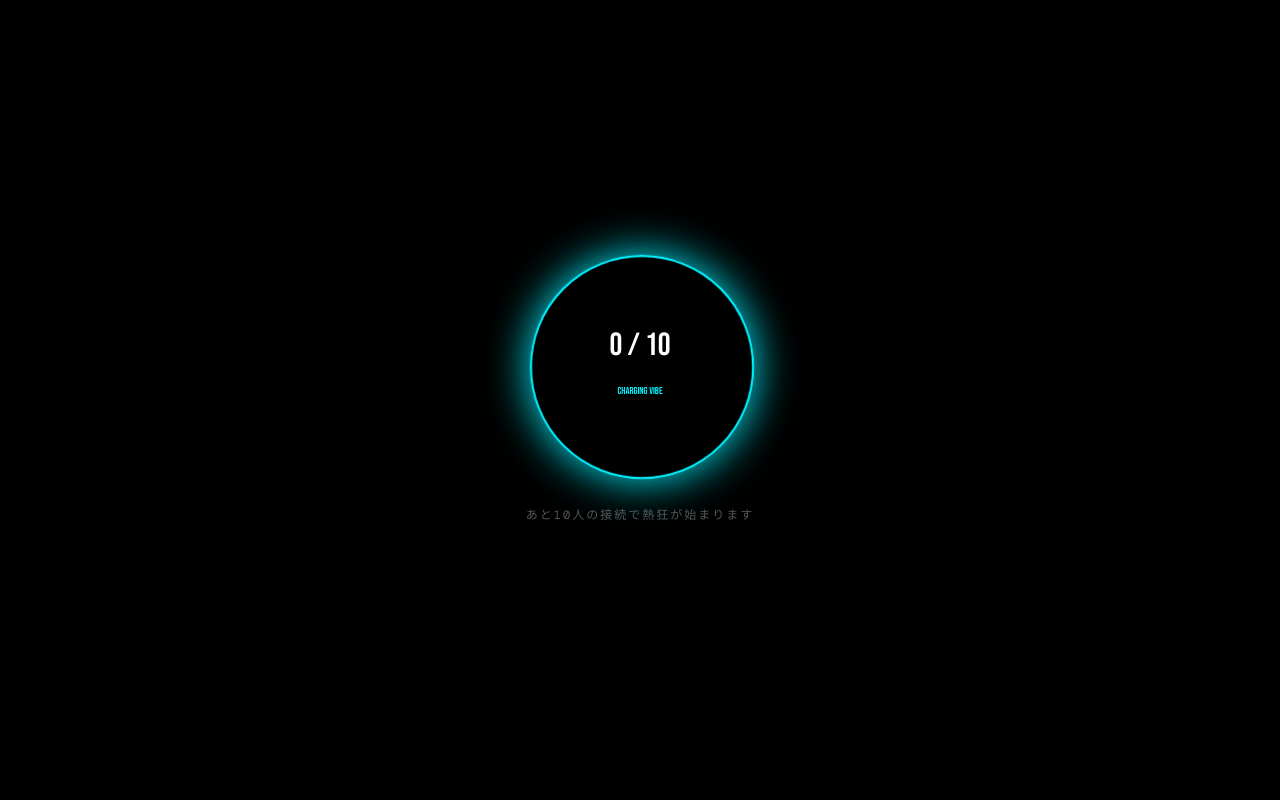
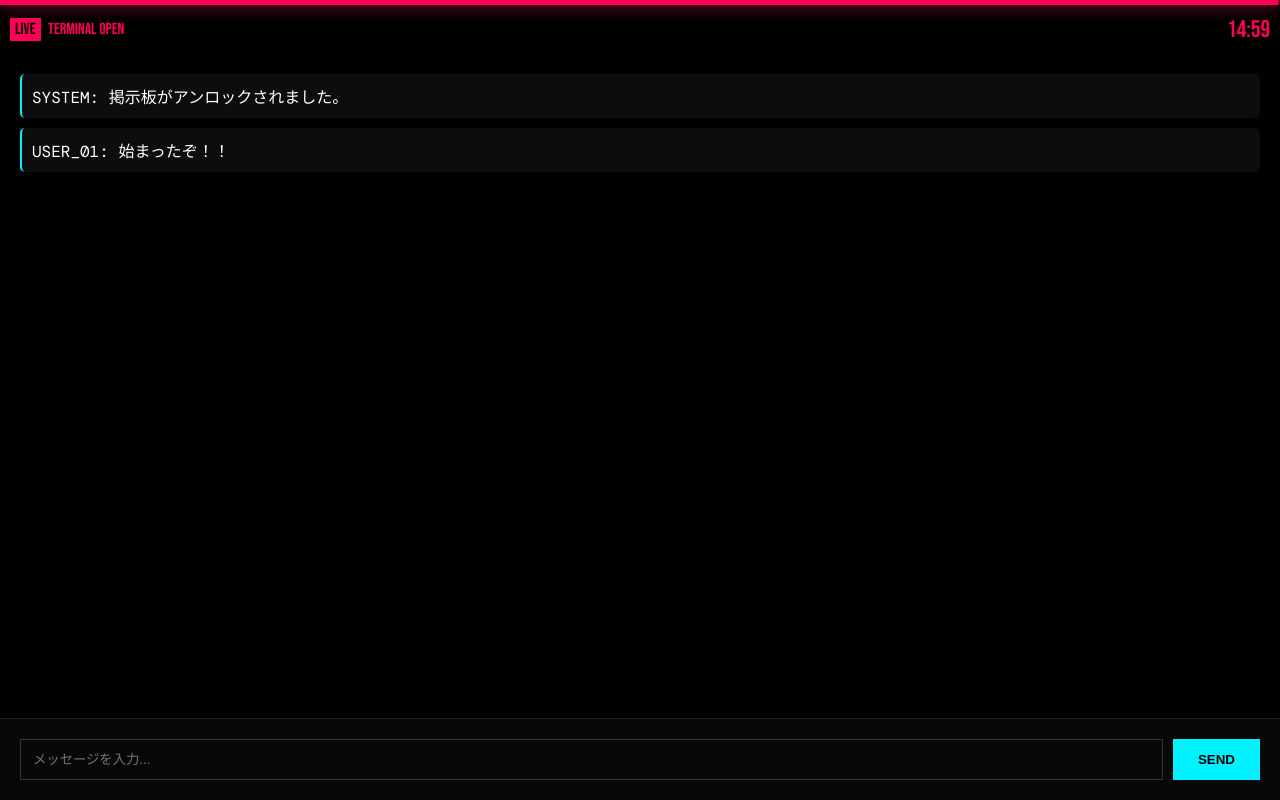
Before and after one commit to taichi0615/noctex, a plain HTML site: page chat.html in a window 1280 px wide. Drawn offline with nearby package versions, Linux system fonts and the light colour scheme.

Commit message:
Update chat.html

```diff
--- a/chat.html
+++ b/chat.html
@@ -3,7 +3,7 @@
 <head>
     <meta charset="UTF-8">
     <meta name="viewport" content="width=device-width, initial-scale=1.0">
-    <title>NOCTEX | VIBE TERMINAL</title>
+    <title>NOCTEX | DEMO MODE</title>
     <link href="https://fonts.googleapis.com/css2?family=Bebas+Neue&family=DM+Mono&display=swap" rel="stylesheet">
     <style>
         :root { --blue: #00f2ff; --red: #ff0055; --bg: #000; }
@@ -12,39 +12,38 @@
         /* ―― 待機状態：コア演出 ―― */
         #ignitor-screen {
             height: 100vh; display: flex; flex-direction: column; align-items: center; justify-content: center;
-            transition: opacity 0.5s;
         }
         .core-container { position: relative; width: 200px; height: 200px; }
         .core-circle {
             position: absolute; width: 100%; height: 100%;
             border: 2px solid var(--blue); border-radius: 50%;
             box-shadow: 0 0 20px var(--blue);
-            /* 人数に応じてアニメーション速度を変える */
-            animation: pulse 2s infinite ease-in-out;
+            animation: pulse 0.5s infinite ease-in-out; /* デモ用に最初から高速 */
         }
         .core-text {
             position: absolute; top: 50%; left: 50%; transform: translate(-50%, -50%);
             font-family: 'Bebas Neue'; font-size: 32px; text-align: center;
         }
 
-        /* ―― 解放状態：チャット画面 ―― */
+        /* ―― チャット画面 ―― */
         #chat-screen { display: none; height: 100vh; flex-direction: column; }
         #timer-bar {
             height: 5px; background: var(--red); width: 100%;
             box-shadow: 0 0 15px var(--red); transform-origin: left;
         }
         #message-list { flex: 1; overflow-y: auto; padding: 20px; display: flex; flex-direction: column; gap: 10px; }
-        .msg { background: rgba(255,255,255,0.05); padding: 10px; border-radius: 5px; border-left: 2px solid var(--blue); }
+        .msg { background: rgba(255,255,255,0.05); padding: 10px; border-radius: 5px; border-left: 2px solid var(--blue); animation: slideIn 0.3s ease-out; }
 
         @keyframes pulse {
-            0% { transform: scale(0.9); opacity: 0.3; }
-            50% { transform: scale(1.1); opacity: 1; box-shadow: 0 0 40px var(--blue); }
-            100% { transform: scale(0.9); opacity: 0.3; }
+            0% { transform: scale(0.95); opacity: 0.5; }
+            50% { transform: scale(1.05); opacity: 1; box-shadow: 0 0 50px var(--blue); }
+            100% { transform: scale(0.95); opacity: 0.5; }
         }
+        @keyframes slideIn { from { opacity: 0; transform: translateX(-10px); } to { opacity: 1; transform: translateX(0); } }
 
         /* フラッシュ演出 */
         .flash { position: fixed; inset: 0; background: #fff; z-index: 100; opacity: 0; pointer-events: none; }
-        .flash.active { animation: flash-anim 0.6s ease-out; }
+        .flash.active { animation: flash-anim 0.8s ease-out; }
         @keyframes flash-anim { 0% { opacity: 1; } 100% { opacity: 0; } }
     </style>
 </head>
@@ -54,31 +53,83 @@
 
     <div id="ignitor-screen">
         <div class="core-container">
-            <div class="core-circle" id="core"></div>
+            <div class="core-circle"></div>
             <div class="core-text">
-                <span id="current-count">0</span> / 10<br>
-                <small style="font-size: 10px; color: var(--blue);">CHARGING VIBE</small>
+                <span id="current-count">9</span> / 10<br>
+                <small style="font-size: 10px; color: var(--blue);">FINAL CHARGE</small>
             </div>
         </div>
-        <p style="margin-top: 40px; font-size: 12px; letter-spacing: 2px; color: #555;">
-            あと<span id="needed-count">10</span>人の接続で熱狂が始まります
+        <p id="status-msg" style="margin-top: 40px; font-size: 12px; letter-spacing: 2px; color: var(--blue);">
+            SYSTEM READY... LAUNCHING IN 3
         </p>
     </div>
 
     <div id="chat-screen">
         <div id="timer-bar"></div>
-        <div style="padding: 10px; font-family: 'Bebas Neue'; color: var(--red); display: flex; justify-content: space-between;">
-            <span>LIVE CHAT OPEN</span>
-            <span id="timer-text">15:00</span>
+        <div style="padding: 10px; font-family: 'Bebas Neue'; color: var(--red); display: flex; justify-content: space-between; align-items: center;">
+            <span><span style="background:var(--red); color:#000; padding:2px 5px; margin-right:5px;">LIVE</span> TERMINAL OPEN</span>
+            <span id="timer-text" style="font-size: 24px;">15:00</span>
         </div>
-        <div id="message-list">
-            </div>
-        <div style="padding: 20px; display: flex; gap: 10px; background: #111;">
-            <input type="text" id="input" style="flex:1; background:none; border:1px solid #333; color:#fff; padding:10px;" placeholder="今を刻め...">
-            <button onclick="sendMsg()" style="background:var(--blue); border:none; padding: 0 20px; font-weight:bold;">SEND</button>
+        <div id="message-list" id="msg-container">
+            <div class="msg">SYSTEM: 掲示板がアンロックされました。</div>
+            <div class="msg">USER_01: 始まったぞ！！</div>
+        </div>
+        <div style="padding: 20px; display: flex; gap: 10px; background: #080808; border-top: 1px solid #222;">
+            <input type="text" id="input" style="flex:1; background:none; border:1px solid #333; color:#fff; padding:12px;" placeholder="メッセージを入力...">
+            <button onclick="sendMsg()" style="background:var(--blue); border:none; padding: 0 25px; font-weight:bold; cursor:pointer;">SEND</button>
         </div>
     </div>
 
-    <script src="chat-logic.js"></script>
+    <script>
+        // 自動起動デモ
+        const statusMsg = document.getElementById('status-msg');
+        let countdown = 3;
+
+        const startDemo = setInterval(() => {
+            countdown--;
+            if (countdown > 0) {
+                statusMsg.innerText = `SYSTEM READY... LAUNCHING IN ${countdown}`;
+            } else {
+                clearInterval(startDemo);
+                launchChat();
+            }
+        }, 1000);
+
+        function launchChat() {
+            document.getElementById('flash-effect').classList.add('active');
+            setTimeout(() => {
+                document.getElementById('ignitor-screen').style.display = 'none';
+                document.getElementById('chat-screen').style.display = 'flex';
+                startTimer();
+            }, 300);
+        }
+
+        function startTimer() {
+            let timeLeft = 900; // 15分
+            const bar = document.getElementById('timer-bar');
+            const text = document.getElementById('timer-text');
+
+            setInterval(() => {
+                timeLeft--;
+                const m = Math.floor(timeLeft / 60);
+                const s = timeLeft % 60;
+                text.innerText = `${m}:${s < 10 ? '0' : ''}${s}`;
+                bar.style.transform = `scaleX(${timeLeft / 900})`;
+                if (timeLeft <= 0) location.reload();
+            }, 1000);
+        }
+
+        function sendMsg() {
+            const input = document.getElementById('input');
+            if (!input.value) return;
+            const msgList = document.getElementById('message-list');
+            const div = document.createElement('div');
+            div.className = 'msg';
+            div.innerText = `YOU: ${input.value}`;
+            msgList.appendChild(div);
+            msgList.scrollTop = msgList.scrollHeight;
+            input.value = '';
+        }
+    </script>
 </body>
 </html>
```
